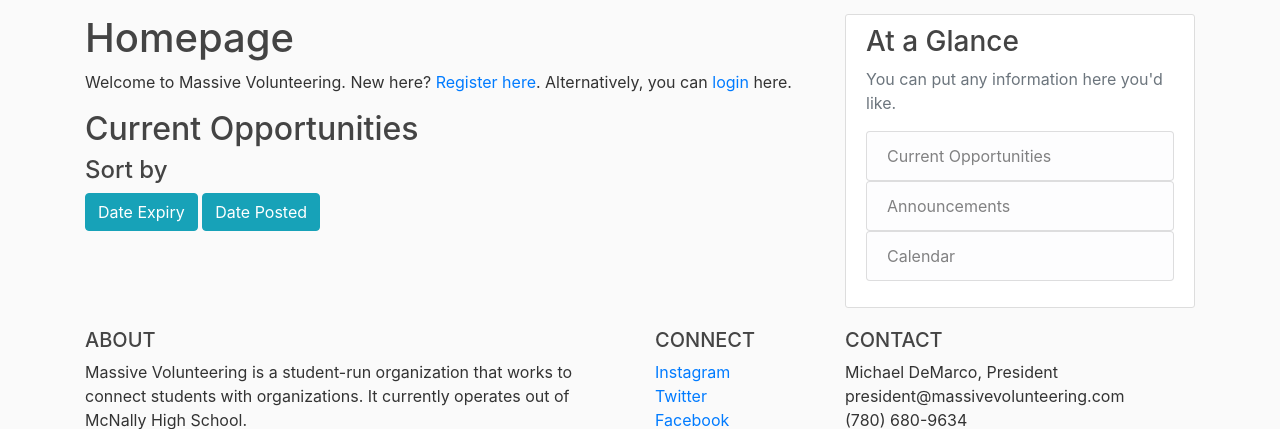
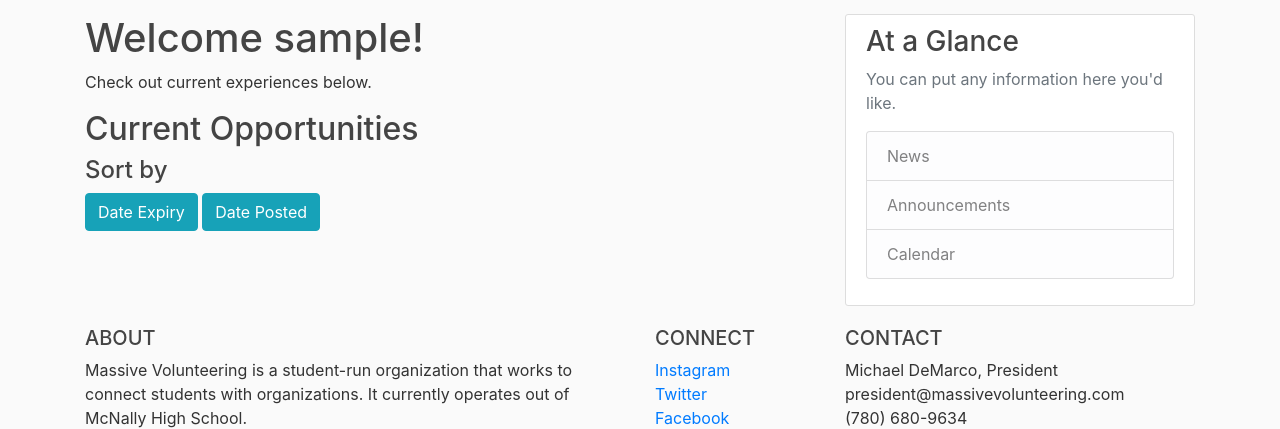
Before and after one commit to michaelfromyeg/Massive-Volunteering, a Flask app: page /home in a window 1280 px wide. Shown: the part 66-495 px from the top of the page. Run offline with Flask 2, Linux system fonts and the light colour scheme; the visitor is signed in with stand-in values (Sample User, id 1); data comes from the database, SQL or seed files in the repository; both versions use the stored data as it was after the commit; data that the repository does not hold is empty; some libraries are stand-ins or nearby versions.

Commit message:
Updating homepages

```diff
--- a/volunteering_hub/main/templates/home.html
+++ b/volunteering_hub/main/templates/home.html
@@ -2,9 +2,13 @@
 
 {% block content %}
 
-	<h1>Homepage</h1>
-
-	<p>Welcome to Massive Volunteering. New here? <a href="/register">Register here</a>. Alternatively, you can <a href="/login">login </a>here.</p>
+	{% if current_user.is_authenticated %}
+		<h1>Welcome {{ current_user.org_name }}!</h1>
+		<p>Check out current experiences below.</p>
+	{% else %}
+		<h1>Welcome!</h1>
+		<p>Welcome to Massive Volunteering. New here? <a href="/register">Register today</a>! Alternatively, you can <a href="/login">login </a>here.</p>
+	{% endif %}
 
 	<h2>Current Opportunities</h2>
 
--- a/volunteering_hub/main/templates/layout.html
+++ b/volunteering_hub/main/templates/layout.html
@@ -80,9 +80,9 @@
             <h3>At a Glance</h3>
             <p class='text-muted'>You can put any information here you'd like.
               <ul class="list-group">
-                <a href="/" style="text-decoration : none"><li class="list-group-item list-group-item-light">Current Opportunities</li></a>
-                <a><li class="list-group-item list-group-item-light">Announcements</li></a>
-                <a><li class="list-group-item list-group-item-light">Calendar</li></a>
+                <li class="list-group-item list-group-item-light">News</li>
+                <li class="list-group-item list-group-item-light">Announcements</li>
+                <li class="list-group-item list-group-item-light">Calendar</li>
               </ul>
             </p>
           </div>
```
Also changed, not shown: volunteering_hub/main/site.db.
